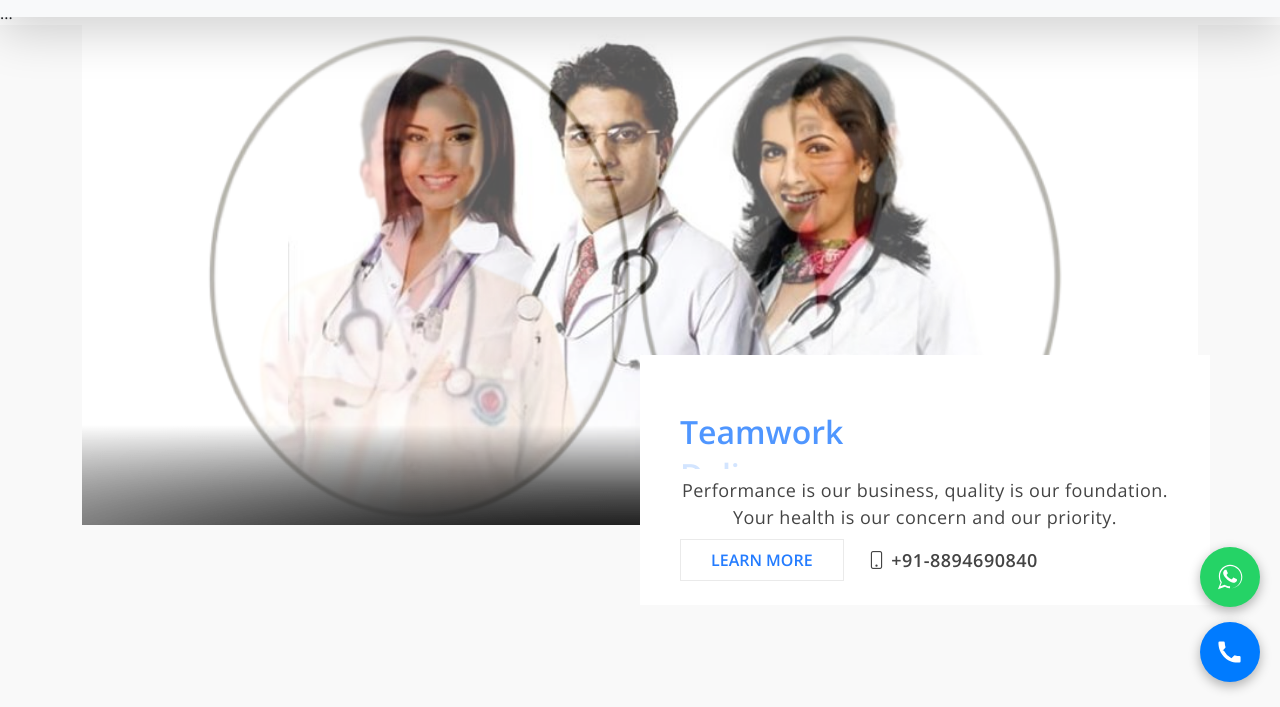
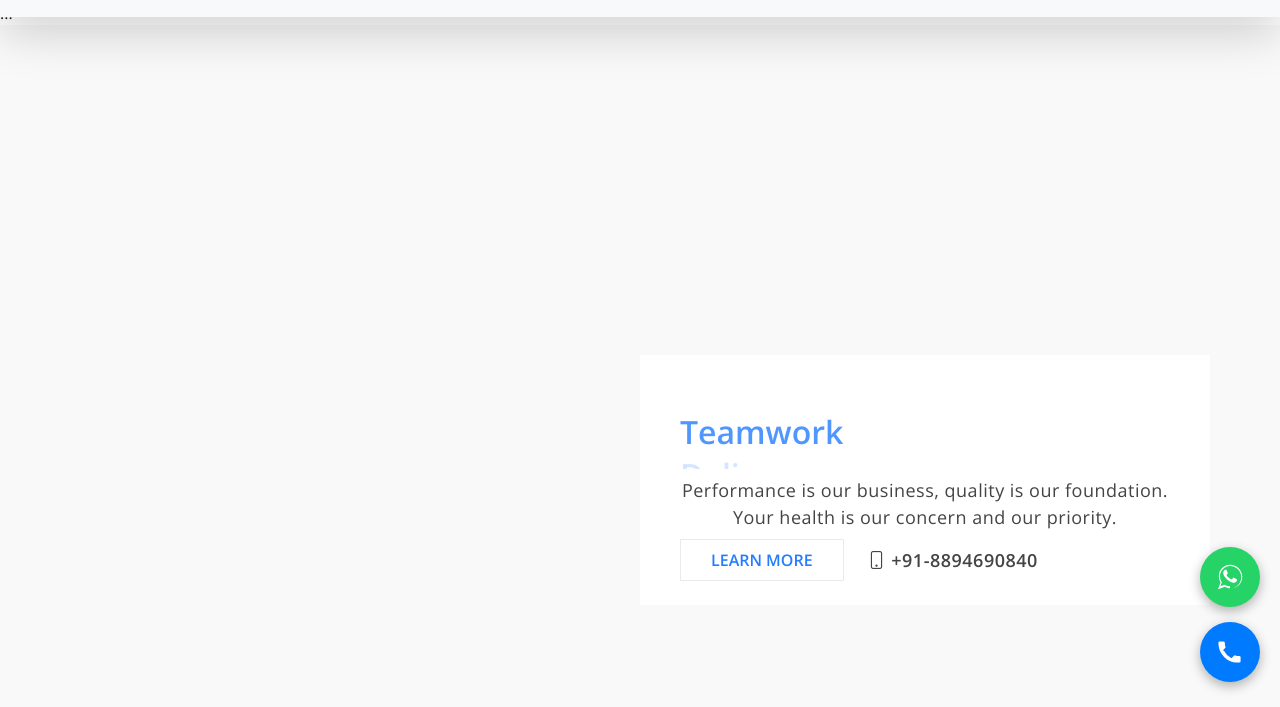
Before and after one commit to cellestuspharmaceuticals/celeestus-webstie, a plain HTML site: page index.html in a window 1280 px wide. Shown: the part 93-800 px from the top of the page. Drawn offline with nearby package versions, Linux system fonts and the light colour scheme; no server answers.

Commit message:
Update index.html

```diff
--- a/index.html
+++ b/index.html
@@ -135,10 +135,6 @@ Cellestus Pharmaceuticals Website
                       <div class="col-12">
                         <div id="myCarousel" class="carousel slide carousel-fade" data-bs-ride="carousel">
                             <div class="carousel-inner">
-                                <div class="carousel-item active">
-                                    <img src="images/slider/doctor_4_resized-Photoroom.png" class="img-fluid" alt="">
-                                </div>
-
                                 <div class="carousel-item">
                                     <img src="images/slider/doctors_1_resized.jpg" class="img-fluid" alt="">
                                 </div>
```
